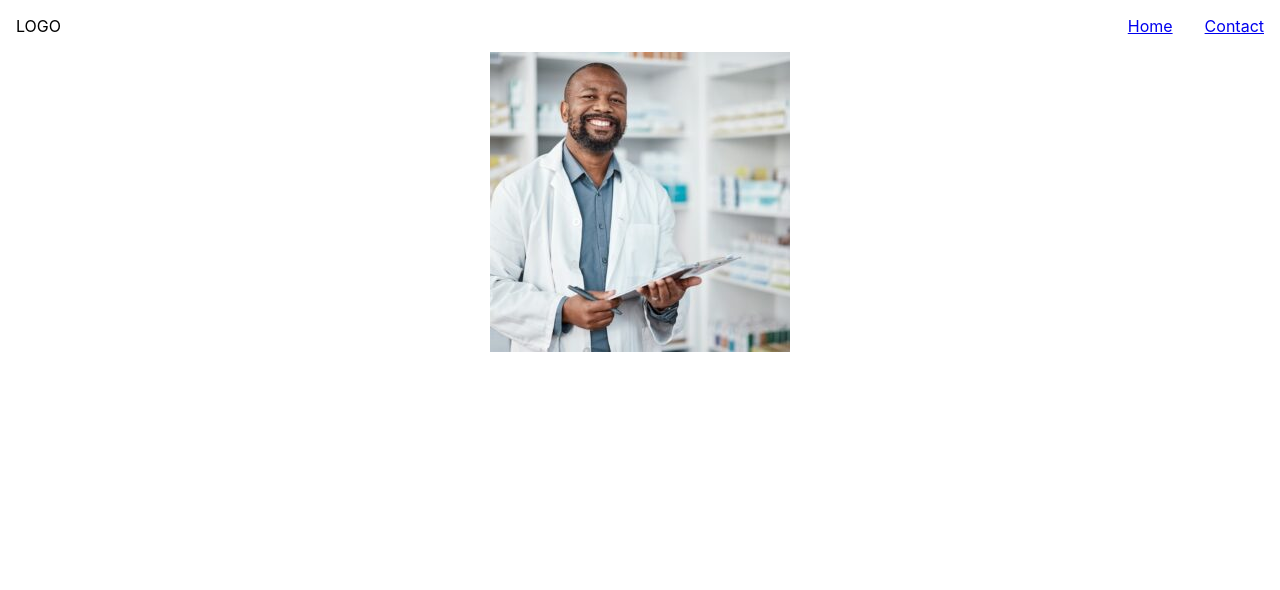
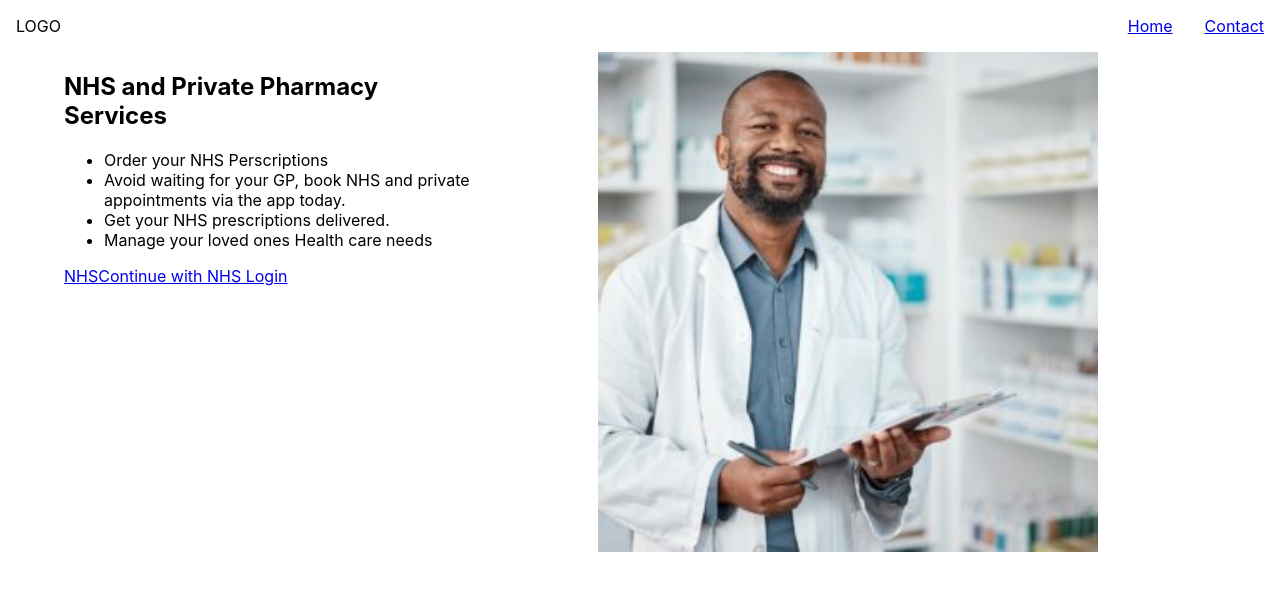
Before and after one commit to AranAtwal/SidleyPharmacy, a React (Create React App) app: page / in a window 1280 px wide. Shown: the top 590 px of the page. Built offline with nearby package versions, Linux system fonts and the light colour scheme.

Commit message:
Added hero and image sizing css

```diff
--- a/src/App.css
+++ b/src/App.css
@@ -7,4 +7,9 @@
   padding: 0 1rem;
 }
 
-/* Styles for larger screens *//*# sourceMappingURL=App.css.map */
+/* Styles for larger screens */
+@media (min-width: 769px) {
+  .content {
+    padding: 0 4rem;
+  }
+}/*# sourceMappingURL=App.css.map */
--- a/src/App.scss
+++ b/src/App.scss
@@ -9,4 +9,7 @@
 
 /* Styles for larger screens */
 @media (min-width: 769px) {
+	.content {
+		padding: 0 4rem;
+	}
 }
--- a/src/pages/Home/Home.css
+++ b/src/pages/Home/Home.css
@@ -1,4 +1,8 @@
 /* Default styles for mobile */
+.hero {
+  display: flex;
+  flex-direction: column;
+}
 .hero-image-container {
   display: flex;
   justify-content: center;
@@ -13,4 +17,13 @@
   z-index: 1;
 }
 
-/* Styles for larger screens *//*# sourceMappingURL=Home.css.map */
+/* Styles for larger screens */
+@media (min-width: 769px) {
+  .hero {
+    flex-direction: row-reverse;
+  }
+  .hero-image-container .hero-image {
+    width: 40vw;
+    max-width: 500px;
+  }
+}/*# sourceMappingURL=Home.css.map */
--- a/src/pages/Home/Home.js
+++ b/src/pages/Home/Home.js
@@ -15,6 +15,31 @@ function Home() {
 							alt="pharamcy staff"
 						/>
 					</div>
+					<div className="hero-services">
+						<h1 className="hero-services-title">
+							NHS and Private Pharmacy Services
+						</h1>
+						<ul className="hero-serices-list">
+							<li>Order your NHS Perscriptions</li>
+							<li>
+								Avoid waiting for your GP, book NHS and private
+								appointments via the app today.
+							</li>
+							<li>Get your NHS prescriptions delivered.</li>
+							<li>Manage your loved ones Health care needs</li>
+						</ul>
+						<div className="nhs-login">
+							<a
+								href="https://www.nhs.uk/nhs-app/account/"
+								className="nhs-login-button"
+							>
+								<span className="nhs-login-logo">NHS</span>
+								<span className="nhs-login-text">
+									Continue with NHS Login
+								</span>
+							</a>
+						</div>
+					</div>
 				</section>
 			</main>
 		</div>
--- a/src/pages/Home/Home.scss
+++ b/src/pages/Home/Home.scss
@@ -1,6 +1,9 @@
 /* Default styles for mobile */
 
 .hero {
+	display: flex;
+	flex-direction: column;
+
 	&-image-container {
 		display: flex;
 		justify-content: center;
@@ -19,4 +22,14 @@
 
 /* Styles for larger screens */
 @media (min-width: 769px) {
+	.hero {
+		flex-direction: row-reverse;
+
+		&-image-container {
+			.hero-image {
+				width: 40vw;
+				max-width: 500px;
+			}
+		}
+	}
 }
```
Also changed, not shown: 2 other files (tests, documents, lock files or other folders).
